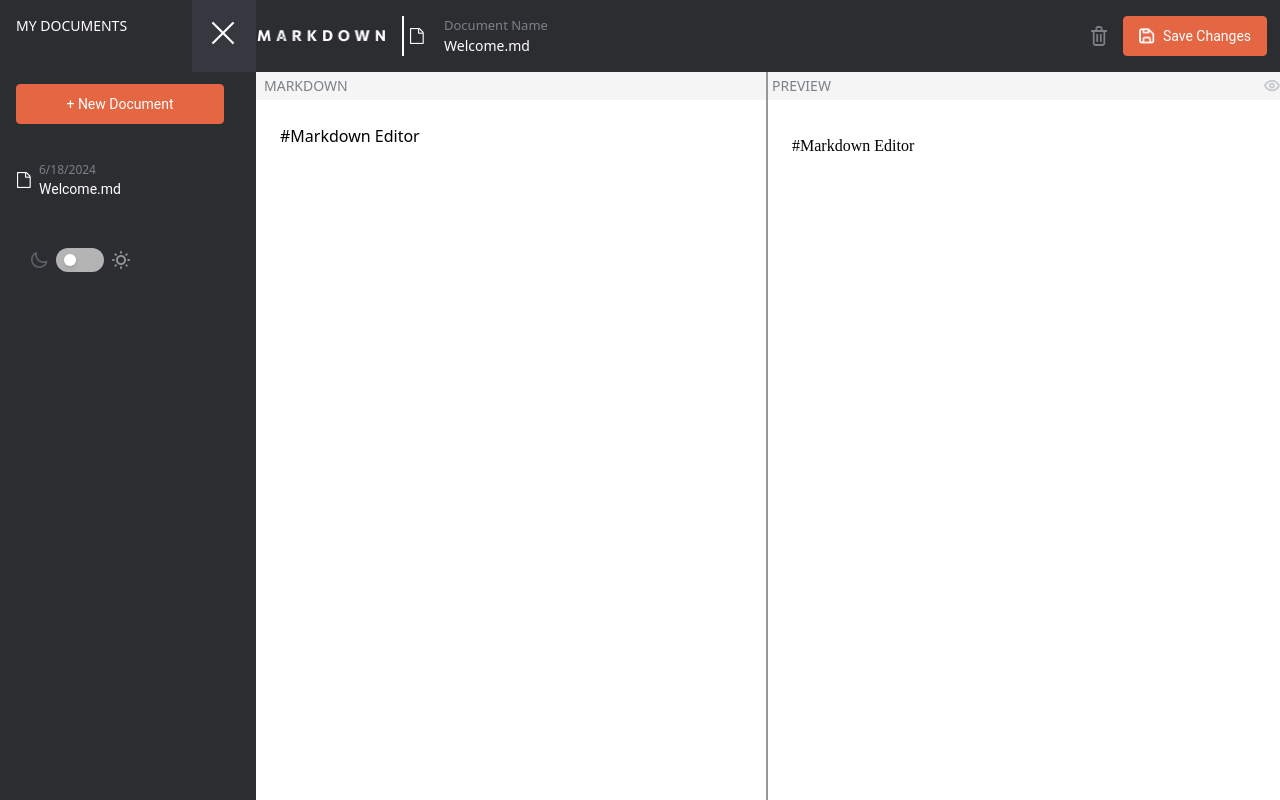
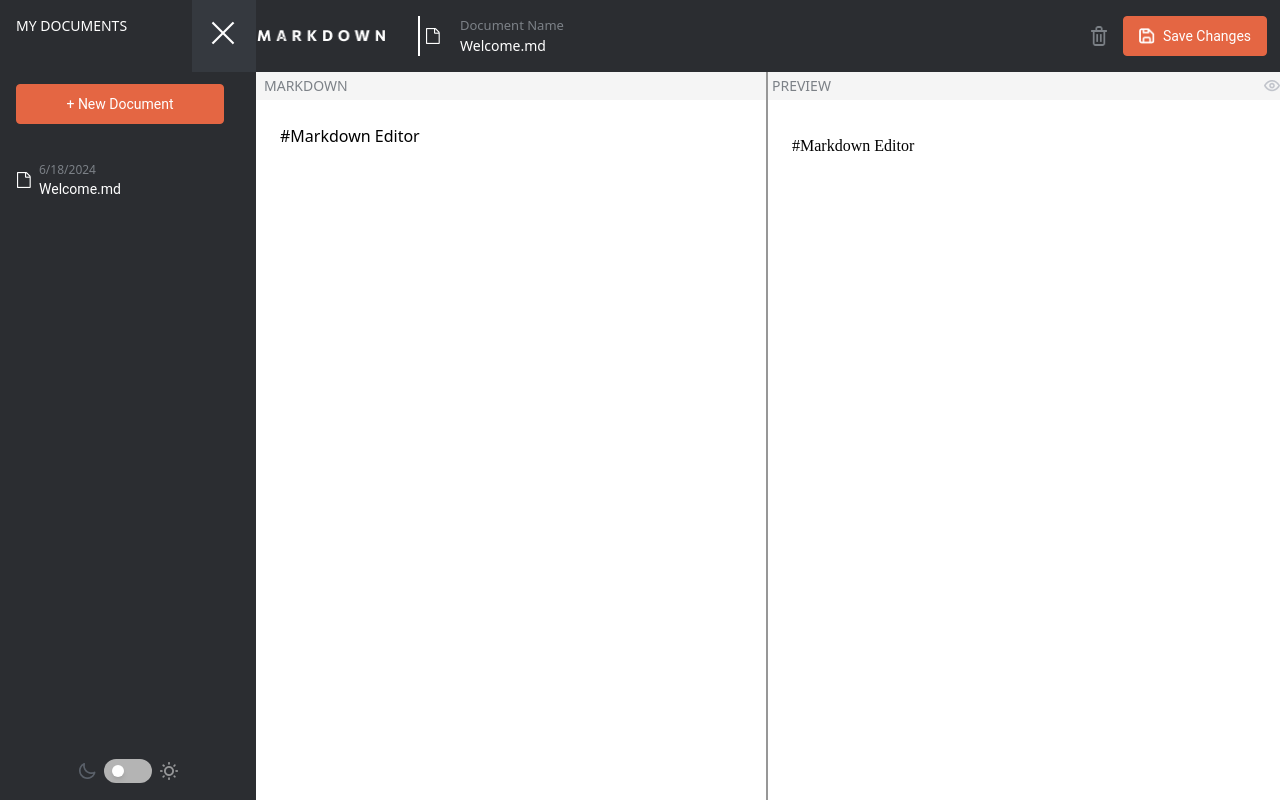
Before and after one commit to adjeibrightsekyere/markdown-Editor, a React (Vite) app: page / in a window 1280 px wide. Both pictures are taken after a click on the picture 34 px from the left and 32 px from the top of the page. Built offline with nearby package versions, Linux system fonts and the light colour scheme.

Commit message:
implemented scroll bar for the sidebar and positioned the darkmode button

```diff
--- a/src/App.css
+++ b/src/App.css
@@ -29,6 +29,23 @@ nav, .flex-grow, .w-full {
   color: var(--text-color);
   border-color: var(--border-color);
 }
+
+.shifted-markdown {
+  margin-left: 16rem;
+  transition: margin-left  ease;
+}
+
+.shifted-docname {
+  margin-left: 1rem;
+  transition: margin-left  ease;
+}
+
+.normal {
+  margin-left: 0;
+  transition: margin-left  ease;
+}
+
+
 
 .markdown-header, .preview-header {
   background-color: var(--header-bg);
--- a/src/App.tsx
+++ b/src/App.tsx
@@ -38,7 +38,7 @@ function App() {
     setIsSideBarOpen(!isSideBarOpen);
   }
 
-  const handleDocumentChange = (id:number, content:string) => {
+  const handleDocumentChange = (id: number, content: string) => {
     setDocuments((docs: any[]) => {
       const updatedDocs = docs.map((doc: { id: number; }) => (doc.id === id ? { ...doc, content } : doc));
       localStorage.setItem('documents', JSON.stringify(updatedDocs));
@@ -49,7 +49,7 @@ function App() {
     }
   };
 
-  const handleDocumentRename = (id:number, name:string) => {
+  const handleDocumentRename = (id: number, name: string) => {
     setDocuments((docs: any[]) => {
       const updatedDocs = docs.map((doc: { id: number; }) => (doc.id === id ? { ...doc, name } : doc));
       localStorage.setItem('documents', JSON.stringify(updatedDocs));
@@ -131,7 +131,7 @@ function App() {
           setIsDarkMode={setIsDarkMode}
         />}
       <div className='flex flex-grow flex-col'>
-        <nav className='flex items-center justify-between border border-[#2B2D31] bg-[#2B2D31] rounded-none  w-full h-14 md:h-[72px]'>
+        <nav className='flex fixed z-20 top-0 left-0 right-0 items-center justify-between border border-[#2B2D31] bg-[#2B2D31] rounded-none  w-full h-14 md:h-[72px]'>
           <div className='flex items-center gap-2 md:gap-4  '>
             {!isSideBarOpen && <div className='flex  border border-[#35393F] w-14 md:w-[72px] h-14 md:h-[72px] bg-[#35393F] hover:bg-[#E46643]'>
               <img src={Menu}
@@ -140,12 +140,12 @@ function App() {
                 onClick={handleSideBarToggle}
               />
             </div>}
-            <img src={MARKDOWN} alt='' className='hidden md:block md:w-32 md:h-3 ' />
-
-            <DocumentName name={documents.find((doc: { id: number; }) => doc.id === activeDocId)?.name || ''}
+            <img src={MARKDOWN} alt='' className={`hidden md:block md:w-32 md:h-3  ${isSideBarOpen ? 'shifted-markdown' : 'normal'}`}  />
+             <div className={`${isSideBarOpen ? 'shifted-docname' : 'normal'}`}>
+            <DocumentName  name={documents.find((doc: { id: number; }) => doc.id === activeDocId)?.name || ''}
               onRename={(name) => handleDocumentRename(activeDocId, name)}
             />
-
+            </div>
           </div>
           <div className='flex items-center  gap-2 md:gap-4 md:mr-3'>
             <img onClick={openDeleteModal}
@@ -157,7 +157,7 @@ function App() {
         </nav>
 
 
-        <div className='flex-grow grid grid-cols-1 md:grid-cols-2 overflow-hidden'>
+        <div className='flex-grow grid grid-cols-1 md:grid-cols-2 overflow-hidden mt-14 md:mt-[72px]'>
 
           <Editor isDarkMode={isDarkMode} markdown={markdown} setMarkdown={(content) => handleDocumentChange(activeDocId, content)} />
           <Preview isDarkMode={isDarkMode} markdown={markdown} />
--- a/src/components/Preview.tsx
+++ b/src/components/Preview.tsx
@@ -41,7 +41,7 @@ function Preview({ markdown, isDarkMode }: PreviewProps) {
                     />
 
             </div>
-            <div className="prose preview-content preview-text p-6"  dangerouslySetInnerHTML={{ __html: cleanHtml }}></div>
+            <div className="prose  preview-content preview-text p-6"  dangerouslySetInnerHTML={{ __html: cleanHtml }}></div>
         </div>
     )
 }
--- a/src/components/buttons/doc_name.tsx
+++ b/src/components/buttons/doc_name.tsx
@@ -16,7 +16,7 @@ const DocumentName: React.FC<DocumentNameProps> = ({ name, onRename }) => {
     };
 
     return (
-        <div className='flex border  border-[#2B2D31] bg-[#2B2D31]  cursor-pointer  h-16 rounded-none justify-center items-center pr-12'>
+        <div className='flex border  border-[#2B2D31] bg-[#2B2D31]  cursor-pointer h-14 md:h-16 rounded-none justify-center items-center pr-12'>
             <div className='relative flex items-center w-full'>
                 <div className='hidden md:block border-l-2 bg-[#5A6069]'></div>
                 <img
--- a/src/components/sidebar.tsx
+++ b/src/components/sidebar.tsx
@@ -14,8 +14,8 @@ interface SideBarProps {
 }
 const SideBar: React.FC<SideBarProps> = ({ onClose, documents, onNewDocument, onDocumentClick, isDarkMode, setIsDarkMode }) => {
     return (
-        <div className="fixed top-0 left-0 h-full w-64 bg-[#2B2D31] text-white z-50  flex-col justify-between">
-
+        <div className="fixed top-0 left-0 h-full w-64 bg-[#2B2D31] text-white z-50 flex flex-col justify-between">
+            <div>
                 <div className='flex justify-between items-center p-4'>
                     <h2 className=' text-sm font-roboto uppercase'>MY Documents</h2>
                     <div className='flex absolute right-0 top-0 border border-[#35393F] w-16 h-14 md:h-[72px] bg-[#35393F]'>
@@ -25,7 +25,7 @@ const SideBar: React.FC<SideBarProps> = ({ onClose, documents, onNewDocument, on
                 <div onClick={onNewDocument} className='p-4 mt-4'>
                     <NewDocument />
                 </div>
-                <div className='  overflow-y-auto'>
+                <div className='max-h-[70vh] overflow-y-auto'>
                 <ul>
                     {documents.map(doc => (
                         <li key={doc.id} onClick={() => onDocumentClick(doc.id)}
@@ -36,7 +36,8 @@ const SideBar: React.FC<SideBarProps> = ({ onClose, documents, onNewDocument, on
                     ))}
                 </ul>
                 </div>
-            <div className=' mt-auto'>
+                </div>
+            <div className='mx-auto'>
                 <ToggleMode isDarkMode={isDarkMode} setIsDarkMode={setIsDarkMode} />
             </div>
         </div>
--- a/src/components/togglemodes.tsx
+++ b/src/components/togglemodes.tsx
@@ -16,8 +16,8 @@ const ToggleMode: React.FC<ToggleModeProps> = ({ isDarkMode, setIsDarkMode}) =>
     }
 
     return (
-        <div className={`min-h-screen flex   ${isDarkMode ? 'bg-[#2B2D31] text-white' : 'bg-[#2B2D31] text-black'}`} >
-            <div className=' flex border border-[#2B2D31] bg-[#2B2D31]  cursor-pointer w-40 h-20 rounded-none justify-center items-center gap-2'>
+
+            <div className= {`flex border border-[#2B2D31] bg-[#2B2D31]  cursor-pointer w-40 p-4 rounded-none justify-center items-center gap-2   ${isDarkMode ? 'bg-[#2B2D31] text-white' : 'bg-[#2B2D31] text-black'}`}>
                 <img
                     src={Moon}
                     alt='moon'
@@ -33,7 +33,7 @@ const ToggleMode: React.FC<ToggleModeProps> = ({ isDarkMode, setIsDarkMode}) =>
                     alt='sun'
                     className={`transition-opacity ${isDarkMode ? 'opacity-100' : 'opacity-50'}`} />
             </div>
-        </div>
+
     )
 }
 export default ToggleMode;
--- a/tailwind.config.js
+++ b/tailwind.config.js
@@ -18,5 +18,10 @@ export default {
       },
     },
   },
+  variants: {
+    extend: {
+      position: ['responsive', 'hover', 'focus', 'sticky'], // Ensure 'sticky' is enabled
+    },
+  },
   plugins: [require("@tailwindcss/typography")],
 }
```
Also changed, not shown: src/components/editor.tsx (+5 -5 lines).
